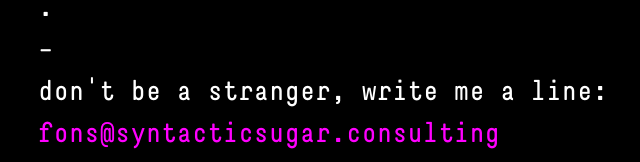
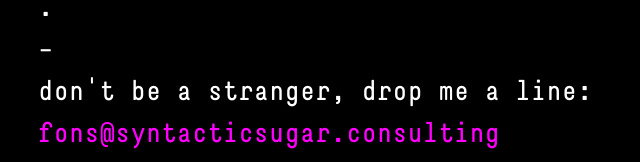
Before and after one commit to 2opremio/ssweb, a website built with webpack: page src/index.html.ejs in a window 1280 px wide. Shown: the part 630-792 px from the top of the page, without its empty margins (4-644 px from the left). Built offline with nearby package versions, Linux system fonts and the light colour scheme.

Commit message:
Change copy slightly

```diff
--- a/src/index.html.ejs
+++ b/src/index.html.ejs
@@ -44,7 +44,7 @@
       </div>
     </section>
     <section>
-      <div>don't be a stranger, write me a line:</div>
+      <div>don't be a stranger, drop me a line:</div>
       <a class="color--pink" href="mailto:fons@syntacticsugar.consulting?subject=don\'t be a stranger">fons@syntacticsugar.consulting</a>
     </section>
   </main>
```
